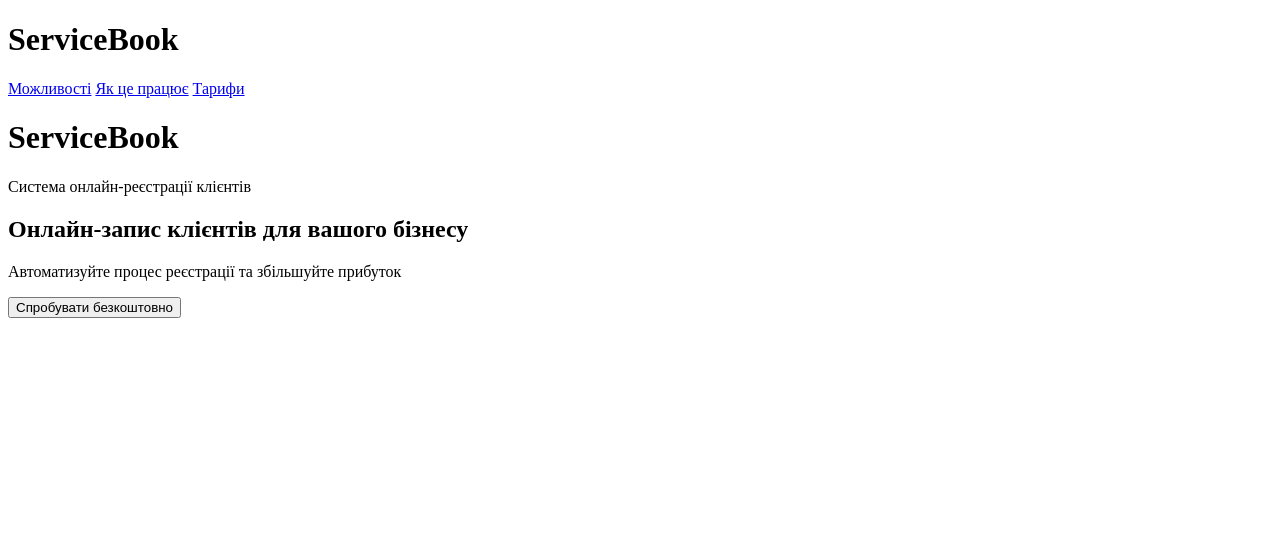
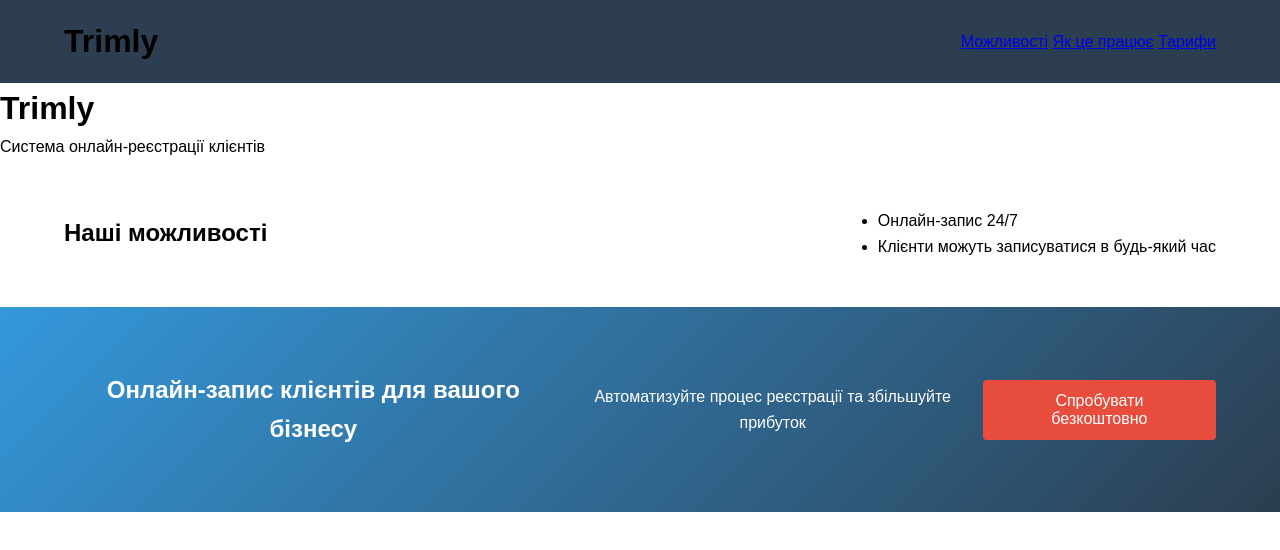
Before and after one commit to ColdF1sh/landing, a plain HTML site: page index.html in a window 1280 px wide. Drawn offline with Linux system fonts and the light colour scheme.

Commit message:
Add features section

```diff
--- a/css/style.css
+++ b/css/style.css
@@ -30,3 +30,13 @@ body { font-family: Arial, sans-serif; line-height: 1.6; }
     border-radius: 4px;
     font-size: 1rem;
 }
+
+.features {
+    padding: 3rem 0;
+}
+
+.features-grid {
+    display: grid;
+    grid-template-columns: repeat(auto-fit, minmax(300px, 1fr));
+    gap: 2rem;
+}
--- a/index.html
+++ b/index.html
@@ -3,12 +3,13 @@
 <head>
     <meta charset="UTF-8">
     <meta name="viewport" content="width=device-width, initial-scale=1.0">
-    <title>ServiceBook - Система онлайн-запису</title>
+    <title>Trimly - Система онлайн-запису</title>
+    <link rel="stylesheet" type="text/css" href="css/style.css">
 </head>
 <body>
     <header class="main-header">
     <div class="container">
-        <h1>ServiceBook</h1>
+        <h1>Trimly</h1>
         <nav>
             <a href="#features">Можливості</a>
             <a href="#how-it-works">Як це працює</a>
@@ -16,8 +17,19 @@
         </nav>
     </div>
 </header>
-    <h1>ServiceBook</h1>
+    <h1>Trimly</h1>
     <p>Система онлайн-реєстрації клієнтів</p>
+    <section id="features" class="features">
+    <div class="container">
+        <h2>Наші можливості</h2>
+        <div class="features-grid">
+            <ul class="feature-card">
+                <li>Онлайн-запис 24/7</li>
+                <li>Клієнти можуть записуватися в будь-який час</li>
+            </ul>
+        </div>
+    </div>
+</section>
     <section class="hero">
     <div class="container">
         <h2>Онлайн-запис клієнтів для вашого бізнесу</h2>
```
